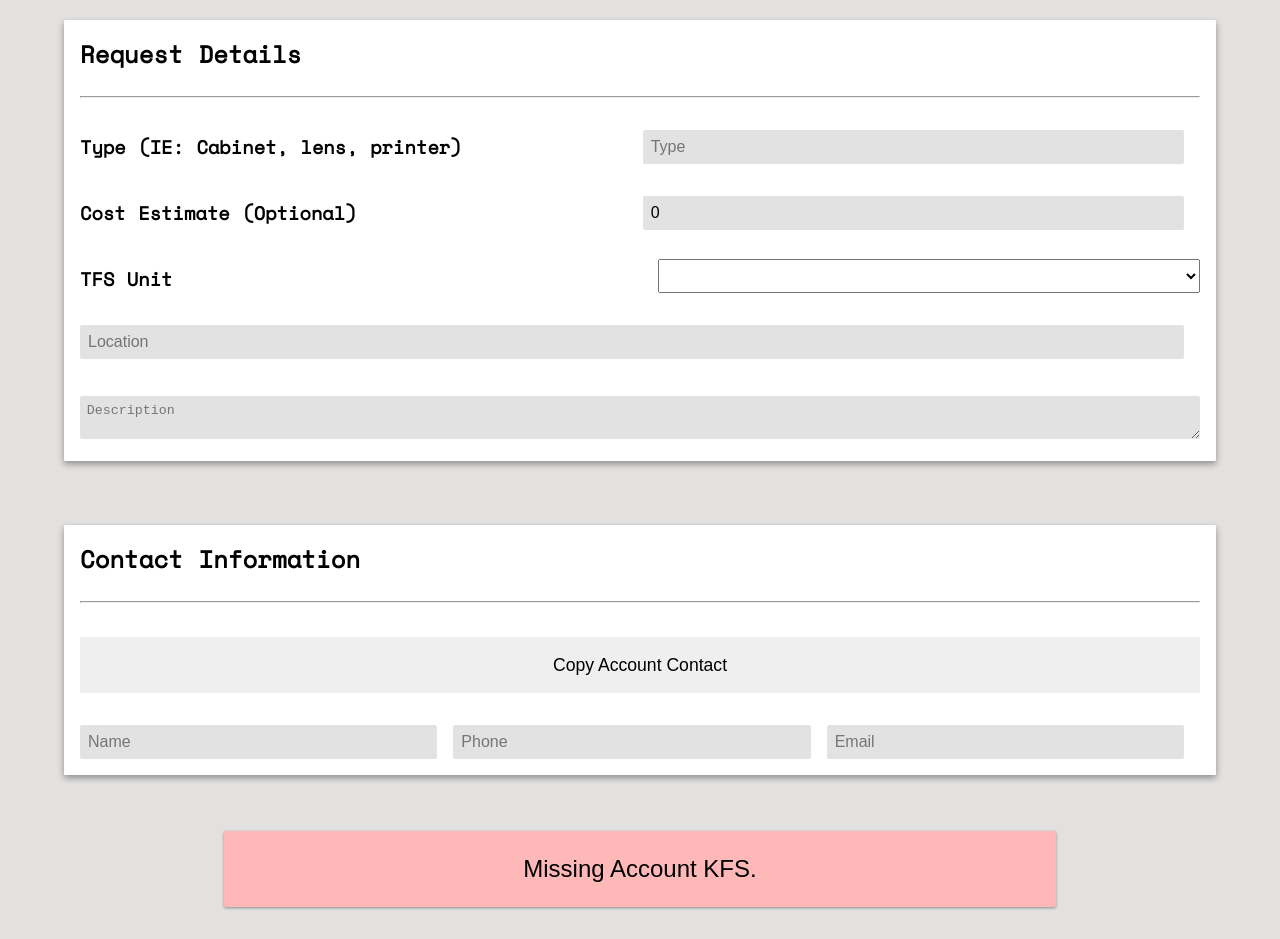
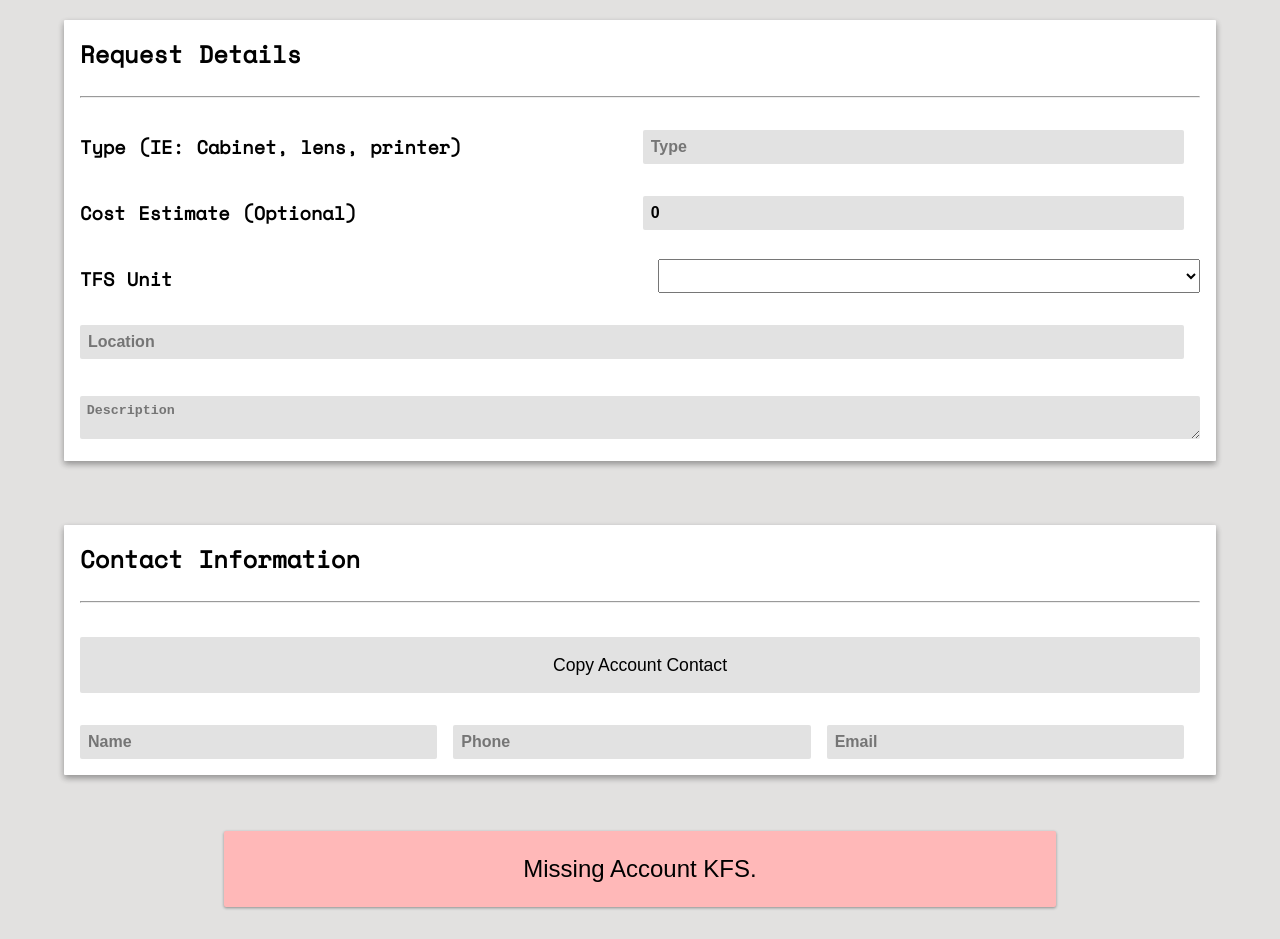
Before and after one commit to SquaredLabs/tech-workorder-form, a Nuxt app: page / in a window 1280 px wide. Shown: the part 480-1419 px from the top of the page. Built offline with nearby package versions, Linux system fonts and the light colour scheme.

Commit message:
Fix button style - disable browser style

```diff
--- a/pages/index.vue
+++ b/pages/index.vue
@@ -149,6 +149,7 @@ export default {
 html, body {
   font-family: "Space Mono";
   background: #e2e1e0;
+  color: black;
 }
 
 input {
@@ -210,6 +211,8 @@ input {
   background-color: rgb(226, 226, 226);
   padding: 0.5em;
   border-radius: 2px;
+  color: black;
+  font-weight: bold;
   transition: ease 0.3s all;
 }
 
@@ -236,6 +239,8 @@ hr {
   outline: none;
   padding: 1em;
   border-radius: 2px;
+  color: black;
+  background-color: rgb(226, 226, 226);
   transition: ease 0.3s all;
 }
 .copyContact:hover {
@@ -251,6 +256,7 @@ hr {
   padding: 1em;
   border-radius: 2px;
   transition: ease 0.3s all;
+  color: black;
   box-shadow: 0 1px 3px rgba(0,0,0,0.16), 0 1px 3px rgba(0,0,0,0.23);
   background-color: rgb(214, 255, 214);
 }
```
